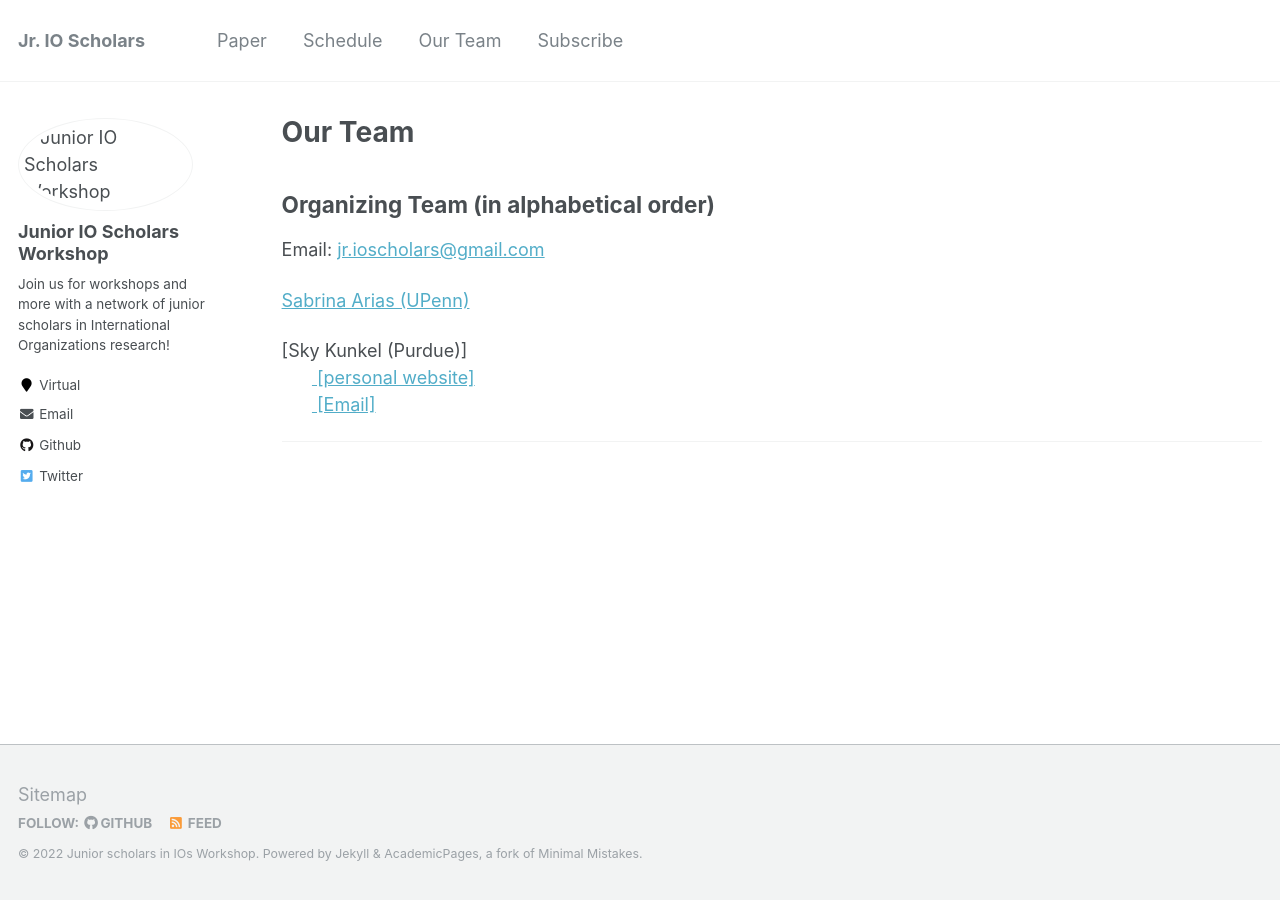
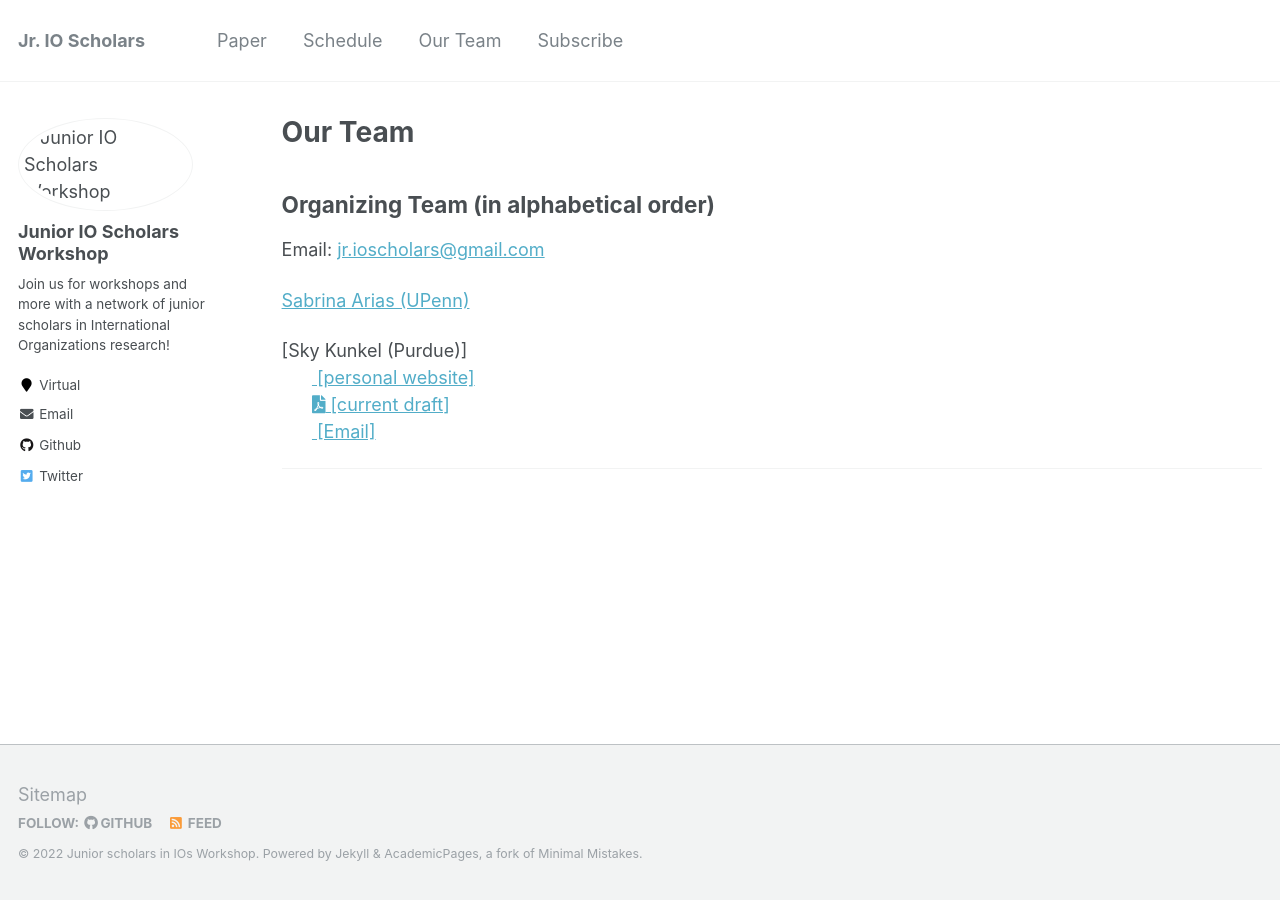
Before and after one commit to IO-workshop/IO-workshop.github.io, a Jekyll site: the page built from _pages/team.md, in a window 1280 px wide. Built offline with Jekyll 4.4.1, drawn with Linux system fonts in a browser that asks for light colours.

Commit message:
test
pushing to see if a link thing I know works on my website works on here

```diff
--- a/_pages/team.md
+++ b/_pages/team.md
@@ -13,6 +13,7 @@ Email: [jr.ioscholars@gmail.com](jr.ioscholars@gmail.com)
 
 [Sky Kunkel (Purdue)]
 <br>&nbsp;&nbsp;&nbsp;&nbsp;&nbsp;&nbsp;<span style="padding-right:5%"><a href='{{ "https://www.skytheacademic.com"}}'><i class="fa-solid fa-browser"></i> [personal website]</a></span>
+<br>&nbsp;&nbsp;&nbsp;&nbsp;&nbsp;&nbsp;<span style="padding-right:5%"><a href='{{ "https://www.skythea/confli.pdf"}}'><i class='fas fa-file-pdf'></i> [current draft]</a></span>
 <br>&nbsp;&nbsp;&nbsp;&nbsp;&nbsp;&nbsp;<span style="padding-right:5%"><a href='{{ "kunkel3@purdue.edu"}}'><i class="fa-solid fa-circle-envelope"></i> [Email]</a></span>
 
 
```
